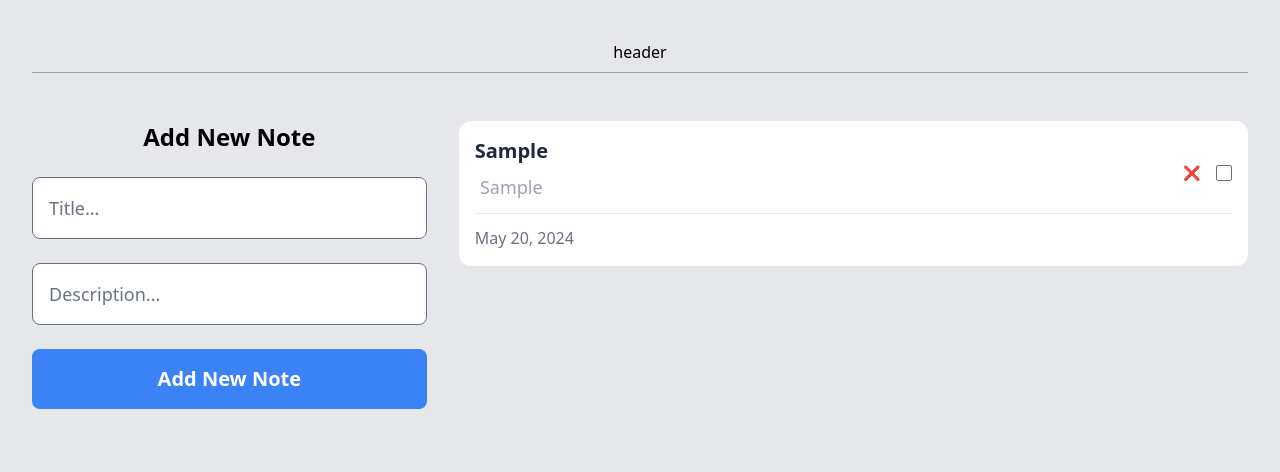
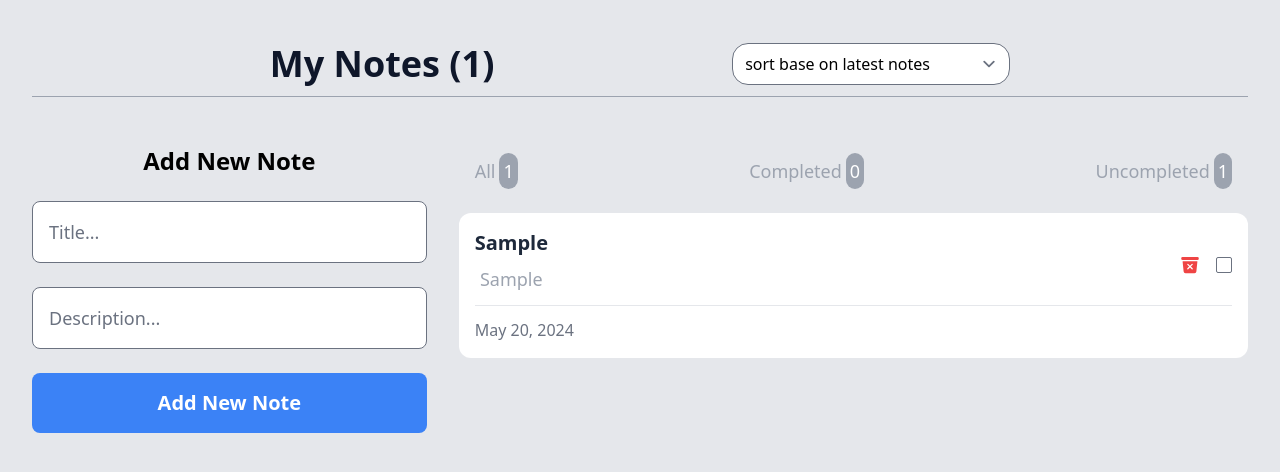
Before and after one commit to webnook/note-app-react, a React (Vite) app: page / in a window 1280 px wide. Both pictures are taken after typing "Sample", "Sample" into the empty fields and a click on the button "Add New Note". Shown: the top 472 px of the page. Built offline with nearby package versions, Linux system fonts and the light colour scheme.

Commit message:
sort notes created

```diff
--- a/package.json
+++ b/package.json
@@ -11,7 +11,8 @@
   },
   "dependencies": {
     "react": "^18.2.0",
-    "react-dom": "^18.2.0"
+    "react-dom": "^18.2.0",
+    "react-icons": "^5.2.1"
   },
   "devDependencies": {
     "@tailwindcss/forms": "^0.5.7",
--- a/src/App.jsx
+++ b/src/App.jsx
@@ -1,9 +1,12 @@
 import { useState } from "react";
 import AddNewNote from "./components/AddNewNote";
 import NoteList from "./components/NoteList";
+import NoteStatus from "./components/NoteStatus";
+import NoteHeader from "./components/NoteHeader";
 
 const App = () => {
   const [notes, setNotes] = useState([]);
+  const [sortBy, setSortBy] = useState("latest");
   const addNoteHandler = (newNote) => {
     setNotes((prevNotes) => [...prevNotes, newNote]);
   };
@@ -23,16 +26,21 @@ const App = () => {
       )
     );
   };
+
   return (
     <div>
-      <div className="flex items-center justify-evenly mb-12 border-b border-b-gray-400 py-2">
-        header
-      </div>
+      <NoteHeader
+        notes={notes}
+        sortBy={sortBy}
+        onSort={(e) => setSortBy(e.target.value)}
+      />
       <div className="flex flex-col md:flex-row justify-between gap-8">
         <AddNewNote onAddNote={addNoteHandler} />
         <div className="w-full md:w-2/3">
+          <NoteStatus notes={notes} />
           <NoteList
             notes={notes}
+            sortBy={sortBy}
             onDelete={deleteNoteHandler}
             oncomplete={completeNoteHandler}
           />
--- /dev/null
+++ b/src/components/NoteHeader.jsx
@@ -0,0 +1,19 @@
+const NoteHeader = ({ notes, sortBy, onSort }) => {
+  return (
+    <div className="flex items-center justify-evenly mb-12 border-b border-b-gray-400 py-2">
+      <h1 className="text-4xl font-bold text-slate-900 py-1">
+        My Notes ({notes.length})
+      </h1>
+      <select
+        className="form-select rounded-2xl"
+        value={sortBy}
+        onChange={onSort}>
+        <option value="latest">sort base on latest notes</option>
+        <option value="earliest">sort base on earliest notes</option>
+        <option value="completed">sort base on completed notes</option>
+      </select>
+    </div>
+  );
+};
+
+export default NoteHeader;
--- a/src/components/NoteList.jsx
+++ b/src/components/NoteList.jsx
@@ -1,7 +1,22 @@
-const NoteList = ({ notes, onDelete, oncomplete }) => {
+import { IoTrashBin } from "react-icons/io5";
+
+const NoteList = ({ notes, onDelete, oncomplete, sortBy }) => {
+  let sortedNotes = notes;
+  if (sortBy === "earliest")
+    sortedNotes = [...notes].sort(
+      (a, b) => new Date(a.createdAt) - new Date(b.createdAt)
+    );
+  if (sortBy === "latest")
+    sortedNotes = [...notes].sort(
+      (a, b) => new Date(b.createdAt) - new Date(a.createdAt)
+    );
+  if (sortBy === "completed")
+    sortedNotes = [...notes].sort(
+      (a, b) => Number(a.completed) - Number(b.completed)
+    );
   return (
     <div>
-      {notes.map((note) => (
+      {sortedNotes.map((note) => (
         <NoteItem
           key={note.id}
           note={note}
@@ -29,28 +44,30 @@ const NoteItem = ({ note, onDelete, oncomplete }) => {
         }`}>
         <div className="flex flex-col">
           <p
-            className={`font-bold text-xl text-slate-800 mb-2 ${
+            className={`font-bold text-lg md:text-xl text-slate-800 mb-2 ${
               note.completed ? "line-through" : ""
             }`}>
             {note.title}
           </p>
-          <p className="text-lg text-gray-400 mb-2">{note.description}</p>
+          <p className=" text-sm md:text-lg text-gray-400 mb-2">
+            {note.description}
+          </p>
         </div>
         <div className="flex items-center gap-4">
           <button onClick={() => onDelete(note.id)} className="text-sm">
-            ❌
+            <IoTrashBin className="text-red-500 w-4 h-4 md:w-5 md:h-5" />
           </button>
           <input
             onChange={oncomplete}
             value={note.id}
-            className="form-checkbox rounded-sm"
+            className="form-checkbox rounded-sm w-4 h-4"
             type="checkbox"
             name={note.id}
             id={note.id}
           />
         </div>
       </div>
-      <div className="text-gray-500 text-left">
+      <div className="text-gray-500 md:text-left">
         {new Date(note.createdAt).toLocaleDateString("en-US", options)}
       </div>
     </div>
--- /dev/null
+++ b/src/components/NoteStatus.jsx
@@ -0,0 +1,35 @@
+const NoteStatus = ({ notes }) => {
+  const allNotes = notes.length;
+  const completedNotes = notes.filter((n) => n.completed).length;
+
+  if (!allNotes)
+    return (
+      <h2 className="text-sm md:text-xl text-slate-800 font-bold">
+        No Notes has already been added
+      </h2>
+    );
+  return (
+    <ul className="flex  items-center justify-between gap-x-3 mb-6 text-gray-400 px-4">
+      <li className="text-sm md:text-lg">
+        All
+        <span className="bg-gray-400 inline-block rounded-3xl text-white ml-1 mt-2 p-1">
+          {allNotes}
+        </span>
+      </li>
+      <li className="text-sm md:text-lg">
+        Completed
+        <span className="bg-gray-400 inline-block rounded-3xl text-white ml-1 mt-2 p-1">
+          {completedNotes}
+        </span>
+      </li>
+      <li className="text-sm md:text-lg">
+        Uncompleted
+        <span className="bg-gray-400 inline-block rounded-3xl text-white ml-1 mt-2 p-1">
+          {allNotes - completedNotes}
+        </span>
+      </li>
+    </ul>
+  );
+};
+
+export default NoteStatus;
```
Also changed, not shown: 1 other file (tests, documents, lock files or other folders).
